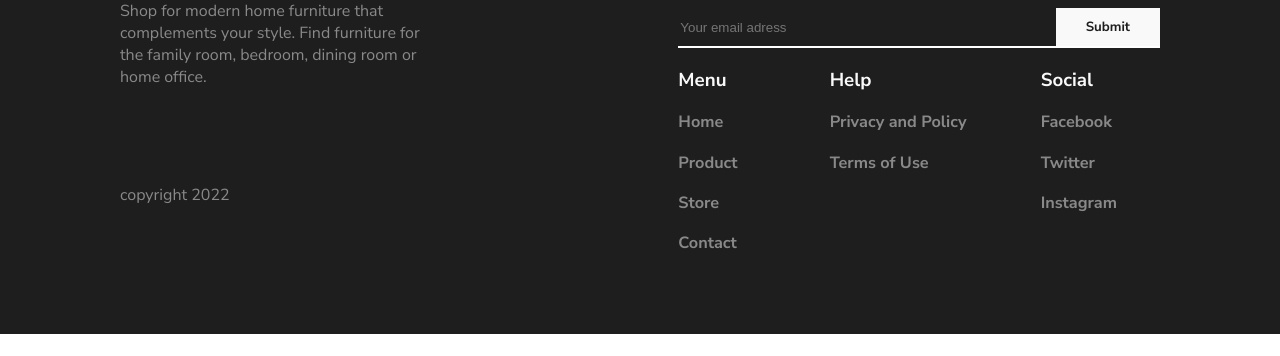
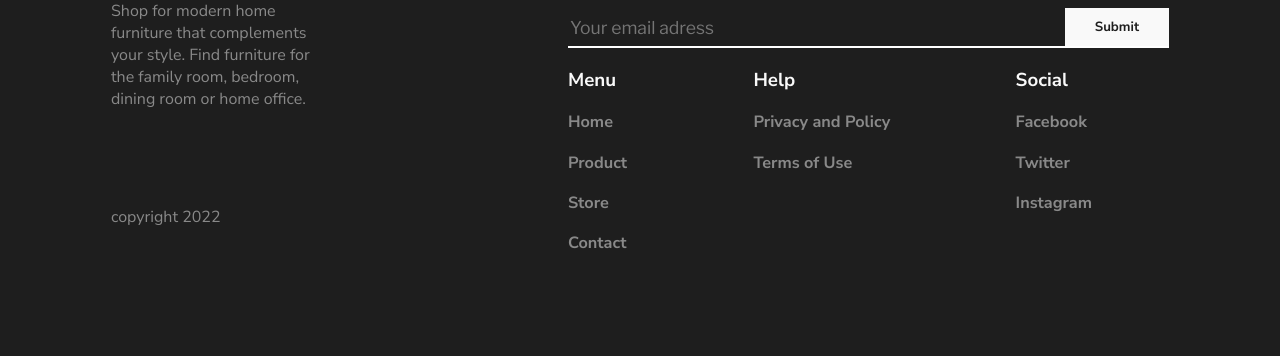
Before and after one commit to BrandonMasis/furniture-store-landing-page, a plain HTML site: page index.html in a window 1280 px wide. Shown: the part 3023-3379 px from the top of the page. Before the commit the page ends 3357 px from the top, so only its background shows below. Drawn offline with nearby package versions, Linux system fonts and the light colour scheme; a web font is replaced by a local one.

Commit message:
remove outline from input on focus, change input font and color

```diff
--- a/index.html
+++ b/index.html
@@ -192,7 +192,7 @@
                 <div class="right">
                     <h3>Sign up for our newsletter</h3>
                     <div class="newsletter-input">
-                        <input type="email" name="" id="" placeholder="Your email adress">
+                        <input type="email" name="" id="input" placeholder="Your email adress">
                         <button class="button submit-btn">Submit</button>
                     </div>
                     <!-- border bottom -->
--- a/styles.css
+++ b/styles.css
@@ -632,8 +632,13 @@ footer {
     border: none;
     background-color: transparent;
     width: 28em;
+    color: var(--light-gray);
+    font-size: 1.1em;
+    font-family: var(--main-font);
+}
 
-}
+.newsletter-input input:focus-visible {
+    outline: none;}
 
 .newsletter-input {
     border-bottom: 2px solid white;
```
